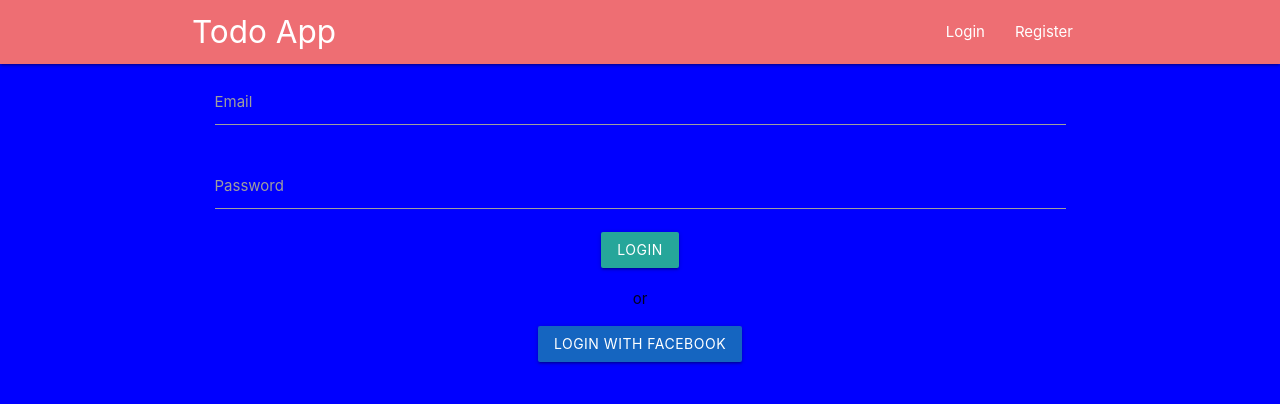
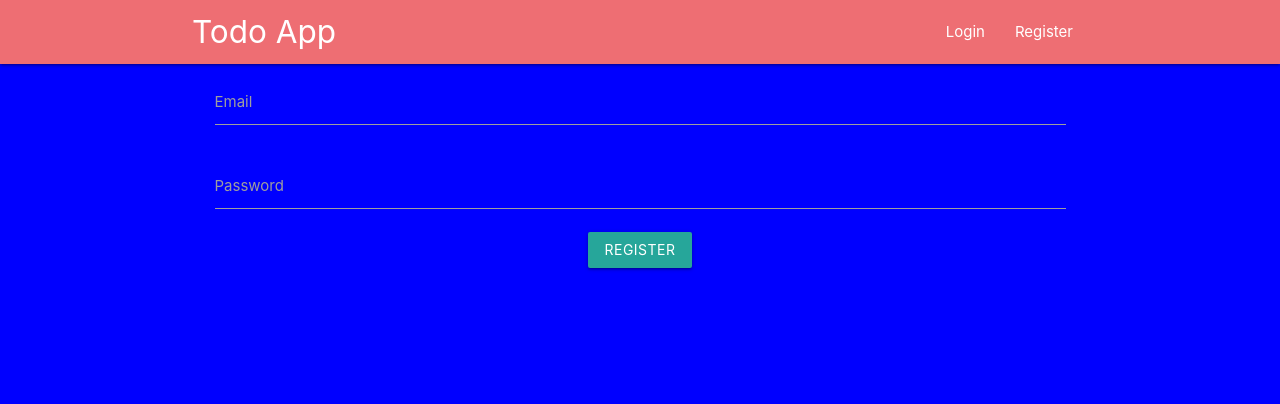
Before and after one commit to mrkaza/todo-react-ts, a React (Create React App) app: page /register in a window 1280 px wide. Before the commit this address led to /login. Shown: the top 404 px of the page. Built offline with nearby package versions, Linux system fonts and the light colour scheme.

Commit message:
router changed

```diff
--- a/src/App.tsx
+++ b/src/App.tsx
@@ -1,7 +1,7 @@
 import { PrivateRoutes, PublicRoutes } from 'components';
 import { RootStore } from 'consts';
 import { Navbar } from 'modules/navbar';
-// import { Error, Home, Login, Register, TodoDetails } from 'pages';
+import { Error, Home, Login, Register, TodoDetails } from 'pages';
 import React from 'react';
 import { useSelector } from 'react-redux';
 import { BrowserRouter, Redirect, Route, Switch } from 'react-router-dom';
@@ -13,8 +13,15 @@ const App: React.FC = () => {
     <BrowserRouter>
       <div className="App">
         <Navbar />
-        <PublicRoutes />
-        <PrivateRoutes />
+        <Switch>
+          <PrivateRoutes path="/" component={Home} exact />
+          <PrivateRoutes path="/todo/:id" component={TodoDetails} exact />
+          <PublicRoutes path="/login" component={Login} exact />
+          <PublicRoutes path="/register" component={Register} exact />
+        </Switch>
+
+        {/* <PublicRoutes />
+        <PrivateRoutes /> */}
 
         {/* <Switch>
           <Route exact path="/">
--- a/src/components/Private.tsx
+++ b/src/components/Private.tsx
@@ -1,22 +1,18 @@
 import { RootStore } from 'consts';
-import { Error, Home, TodoDetails } from 'pages';
 import React from 'react';
 import { useSelector } from 'react-redux';
-import { Redirect, Route, Switch } from 'react-router-dom';
+import { Redirect, Route } from 'react-router-dom';
 
-export const PrivateRoutes: React.FC = () => {
+export const PrivateRoutes: React.FC<{
+  component: React.FC;
+  path: string;
+  exact: boolean;
+}> = (props) => {
   const user = useSelector((state: RootStore) => state.auth.user);
-  return (
-    <div>
-      {user ? (
-        <Switch>
-          <Route exact path="/" component={Home} />
-          <Route path="/todo/:id" component={TodoDetails} />
-          <Route component={Error} />
-        </Switch>
-      ) : (
-        <Redirect to="/login" />
-      )}
-    </div>
+
+  return user ? (
+    <Route path={props.path} exact={props.exact} component={props.component} />
+  ) : (
+    <Redirect to="/login" />
   );
 };
--- a/src/components/Public.tsx
+++ b/src/components/Public.tsx
@@ -1,22 +1,18 @@
 import { RootStore } from 'consts';
-import { Error, Login, Register } from 'pages';
 import React from 'react';
 import { useSelector } from 'react-redux';
-import { Redirect, Route, Switch } from 'react-router-dom';
+import { Redirect, Route } from 'react-router-dom';
 
-export const PublicRoutes: React.FC = () => {
+export const PublicRoutes: React.FC<{
+  component: React.FC;
+  path: string;
+  exact: boolean;
+}> = (props) => {
   const user = useSelector((state: RootStore) => state.auth.user);
-  return (
-    <div>
-      {!user ? (
-        <Switch>
-          <Route path="/login" component={Login} />
-          <Route path="/register" component={Register} />
-          <Route component={Error} />
-        </Switch>
-      ) : (
-        <Redirect to="/" />
-      )}
-    </div>
+
+  return !user ? (
+    <Route path={props.path} exact={props.exact} component={props.component} />
+  ) : (
+    <Redirect to="/" />
   );
 };
```
